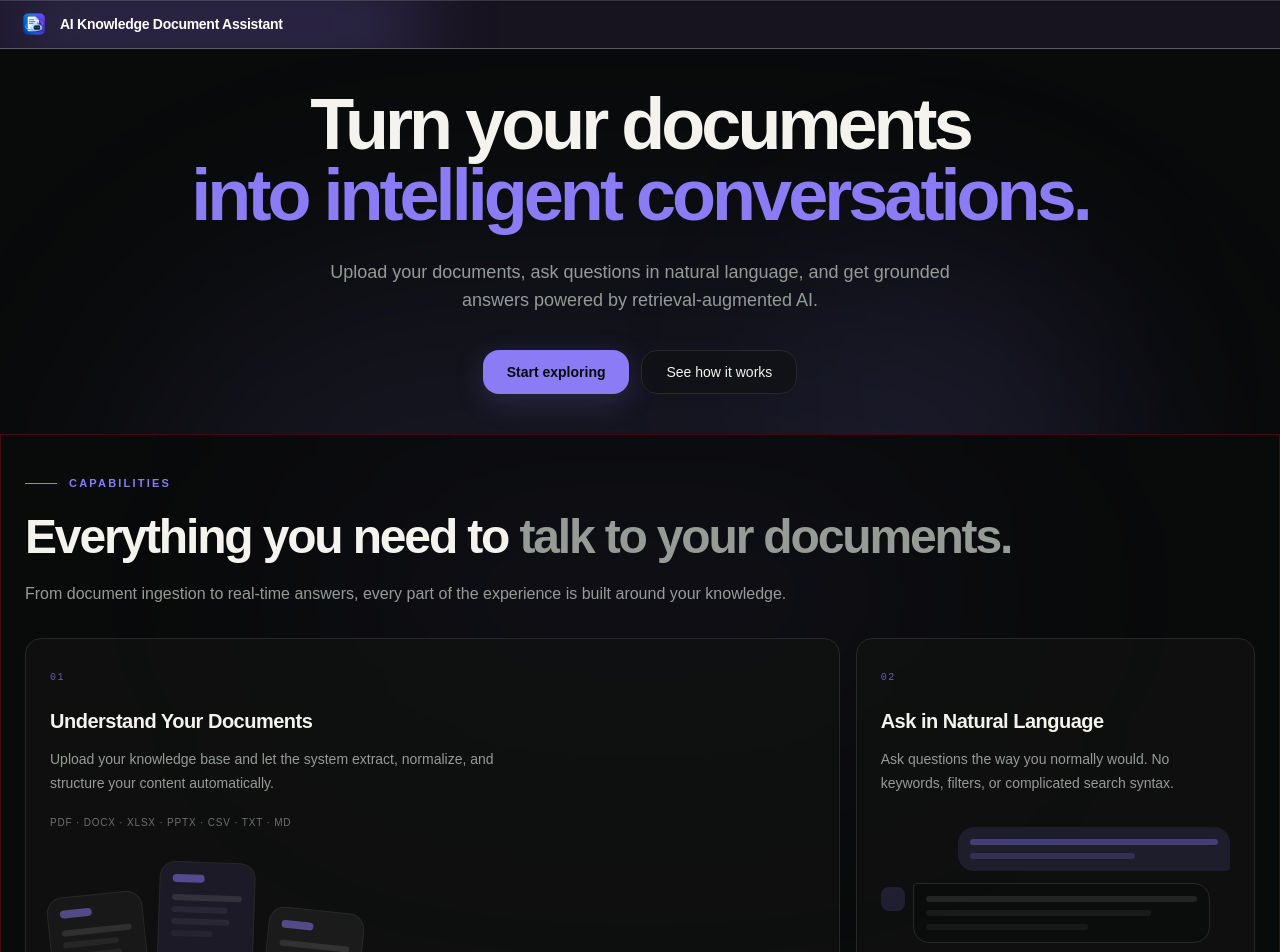
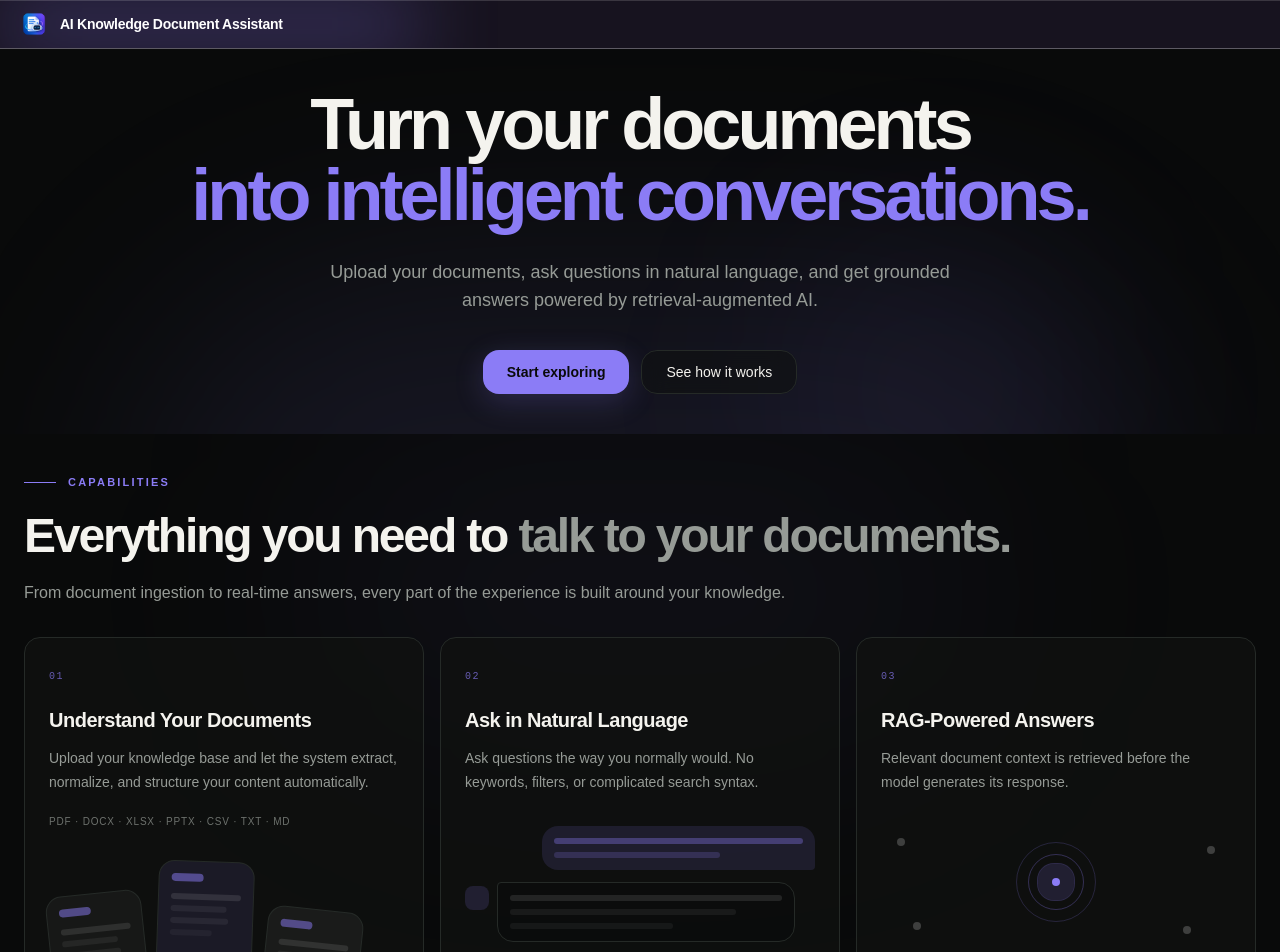
Before and after one commit to ma3llim/ai-knowledge-document-assistant, a React (Vite) app: page / in a window 1280 px wide. Shown: the top 952 px of the page. Built offline with nearby package versions, Linux system fonts and the light colour scheme; no server answers.

Commit message:
feat: update Hero component to include navigation link and improve button structure

```diff
--- a/src/components/home/Features.tsx
+++ b/src/components/home/Features.tsx
@@ -184,7 +184,7 @@ const FeatureVisual = ({ type }: { type: string }) => {
 
 const Features = () => {
     return (
-        <section className="relative overflow-hidden bg-landing-background py-10 border border-red-950">
+        <section className="relative overflow-hidden bg-landing-background py-10">
             <div className="pointer-events-none absolute left-1/2 top-0 h-80 w-175 -translate-x-1/2 rounded-full bg-landing-primary/5 blur-[120px]" />
             <div className="relative mx-auto max-w-7xl px-6">
                 <div className="max-w-5xl">
@@ -200,28 +200,25 @@ const Features = () => {
                     </p>
                 </div>
 
-                <div className="mt-8 grid grid-cols-1 gap-4 lg:grid-cols-3">
+                <div className="mt-8 grid grid-cols-1 gap-4 md:grid-cols-2 lg:grid-cols-3">
                     {features.map((feature) => (
                         <article
                             key={feature.number}
-                            className={`group ${feature.className} relative overflow-hidden rounded-2xl border border-landing-border bg-landing-surface/70 p-6 transition-all duration-300 hover:border-landing-primary/25 hover:bg-landing-panel`}
+                            className="group relative overflow-hidden rounded-2xl border border-landing-border bg-landing-surface/70 p-6 transition-all duration-300 hover:border-landing-primary/25 hover:bg-landing-panel"
                         >
                             <div className="pointer-events-none absolute -right-20 -top-20 h-40 w-40 rounded-full bg-landing-primary/[0.07] opacity-0 blur-3xl transition-opacity duration-500 group-hover:opacity-100" />
 
                             <div className="relative">
-                                {/* Number */}
                                 <span className="font-mono text-[10px] tracking-[0.16em] text-landing-primary/70">{feature.number}</span>
 
-                                {/* Content */}
-                                <h3 className="mt-5 max-w-md text-xl font-semibold tracking-tight text-landing-foreground">{feature.title}</h3>
+                                <h3 className="mt-5 text-xl font-semibold tracking-tight text-landing-foreground">{feature.title}</h3>
 
-                                <p className="mt-3 max-w-md text-sm leading-6 text-landing-muted">{feature.description}</p>
+                                <p className="mt-3 text-sm leading-6 text-landing-muted">{feature.description}</p>
 
                                 {feature.meta && (
                                     <div className="mt-5 text-[10px] font-medium tracking-[0.08em] text-landing-muted/70">{feature.meta}</div>
                                 )}
 
-                                {/* Visual */}
                                 <FeatureVisual type={feature.visual} />
                             </div>
                         </article>
--- a/src/components/home/Hero.tsx
+++ b/src/components/home/Hero.tsx
@@ -1,3 +1,5 @@
+import { Link } from "react-router-dom";
+
 const Hero = () => {
     return (
         <section className="relative overflow-hidden bg-landing-background">
@@ -14,9 +16,11 @@ const Hero = () => {
                     Upload your documents, ask questions in natural language, and get grounded answers powered by retrieval-augmented AI.
                 </p>
                 <div className="mt-9 flex flex-col items-center gap-3 sm:flex-row">
-                    <button className="inline-flex h-11 items-center justify-center rounded-lg bg-landing-primary px-6 text-sm font-semibold text-landing-primary-foreground shadow-[0_8px_30px_rgba(139,124,246,0.20)] transition-all duration-200 hover:bg-landing-primary-hover hover:shadow-[0_10px_36px_rgba(139,124,246,0.28)]">
-                        Start exploring
-                    </button>
+                    <Link to={"/login"}>
+                        <button className="inline-flex h-11 items-center justify-center rounded-lg bg-landing-primary px-6 text-sm font-semibold text-landing-primary-foreground shadow-[0_8px_30px_rgba(139,124,246,0.20)] transition-all duration-200 hover:bg-landing-primary-hover hover:shadow-[0_10px_36px_rgba(139,124,246,0.28)]">
+                            Start exploring
+                        </button>
+                    </Link>
                     <button className="inline-flex h-11 items-center justify-center rounded-lg border border-landing-border bg-landing-surface/60 px-6 text-sm font-medium text-landing-foreground backdrop-blur-md transition-colors duration-200 hover:bg-landing-panel">
                         See how it works
                     </button>
```
